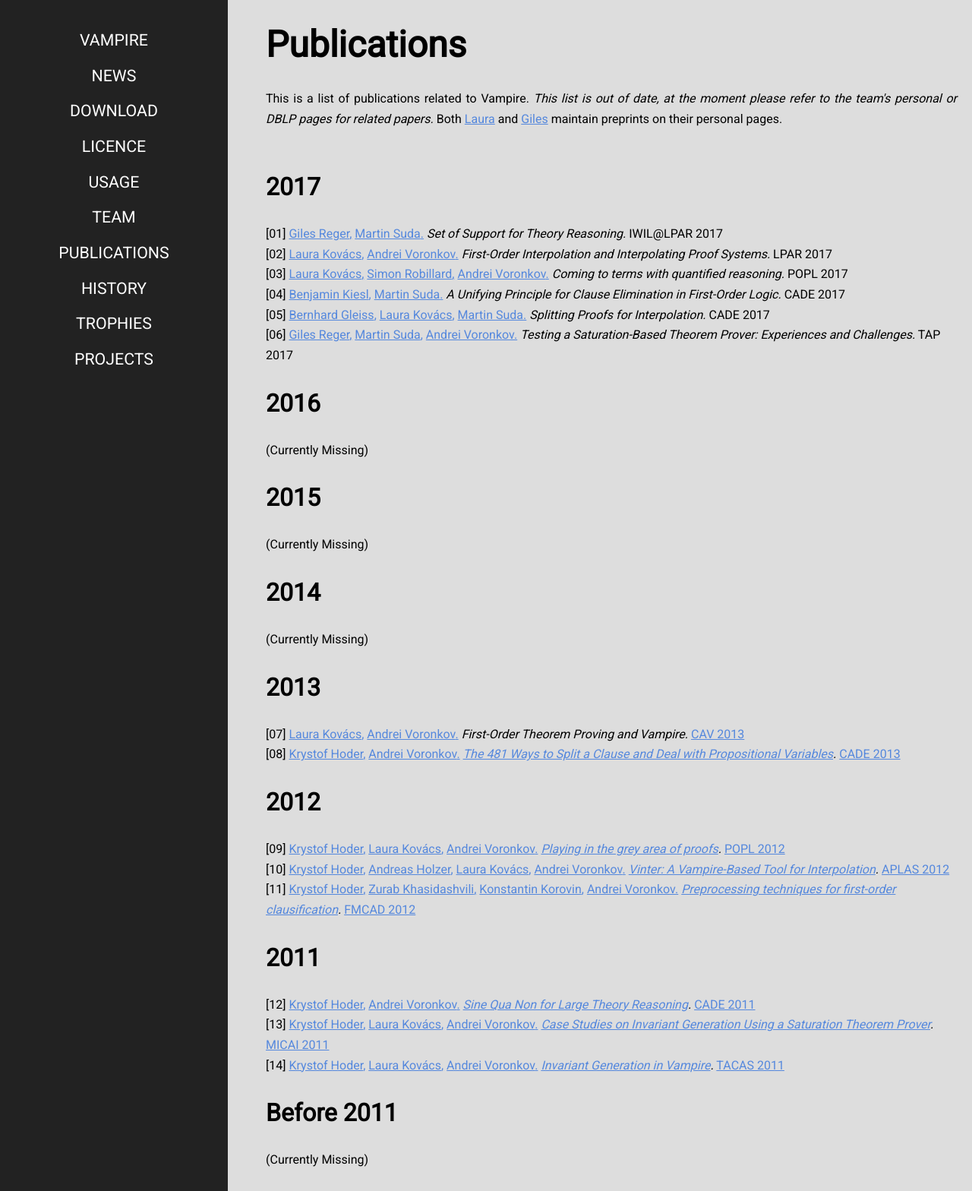
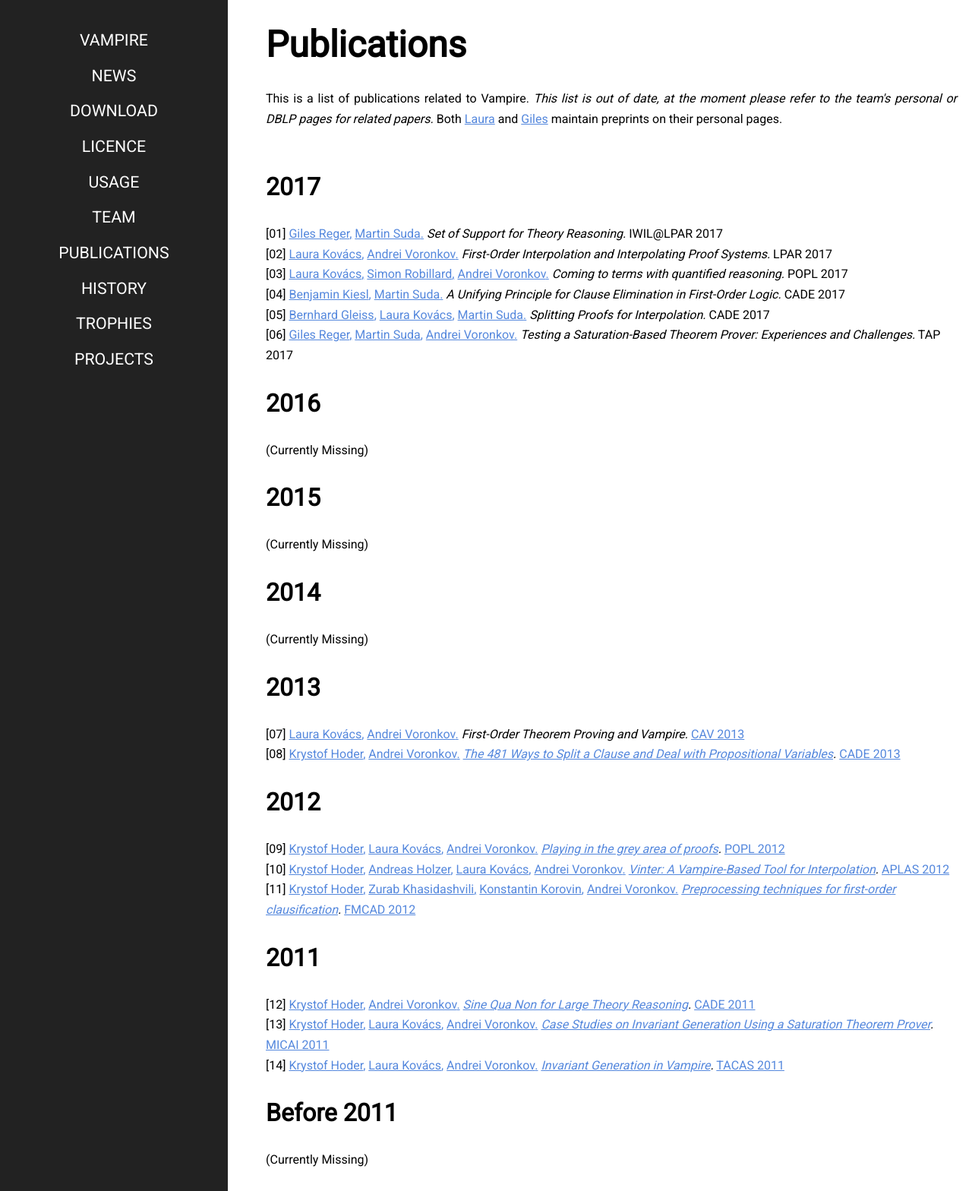
Before and after one commit to vprover/vprover.github.io, a Jekyll site: the page built from pubs.html, in a window 1280 px wide. Shown: the whole page at 76% size. Built offline with Jekyll 4.4.1, drawn with Linux system fonts in a browser that asks for light colours.

Commit message:
fixed some inconsistencies, un-break Chrome

```diff
--- a/_sass/config.scss
+++ b/_sass/config.scss
@@ -1,7 +1,7 @@
 @import url(https://fonts.googleapis.com/icon?family=Material+Icons);
 @import url(https://fonts.googleapis.com/css?family=Roboto|Source+Code+Pro);
 
-$background-color: #ddd;
+$background-color: #fff;
 $light-color: #fff;
 $dark-color: #222;
 $highlight-color: #58d;
--- a/_sass/pubs.scss
+++ b/_sass/pubs.scss
@@ -6,11 +6,6 @@
 ol.pubs
 {
 	counter-reset: ref;
-}
-
-@counter-style bib
-{
-	system: extends decimal-leading-zero;
 }
 
 ol.pubs > li.year
@@ -28,7 +23,7 @@
 
 ol.pubs > li.paper:before
 {
-	content: "[" counter(ref, bib) "]";
+	content: "[" counter(ref, decimal-leading-zero) "]";
 }
 
 ol.pubs ul
```
